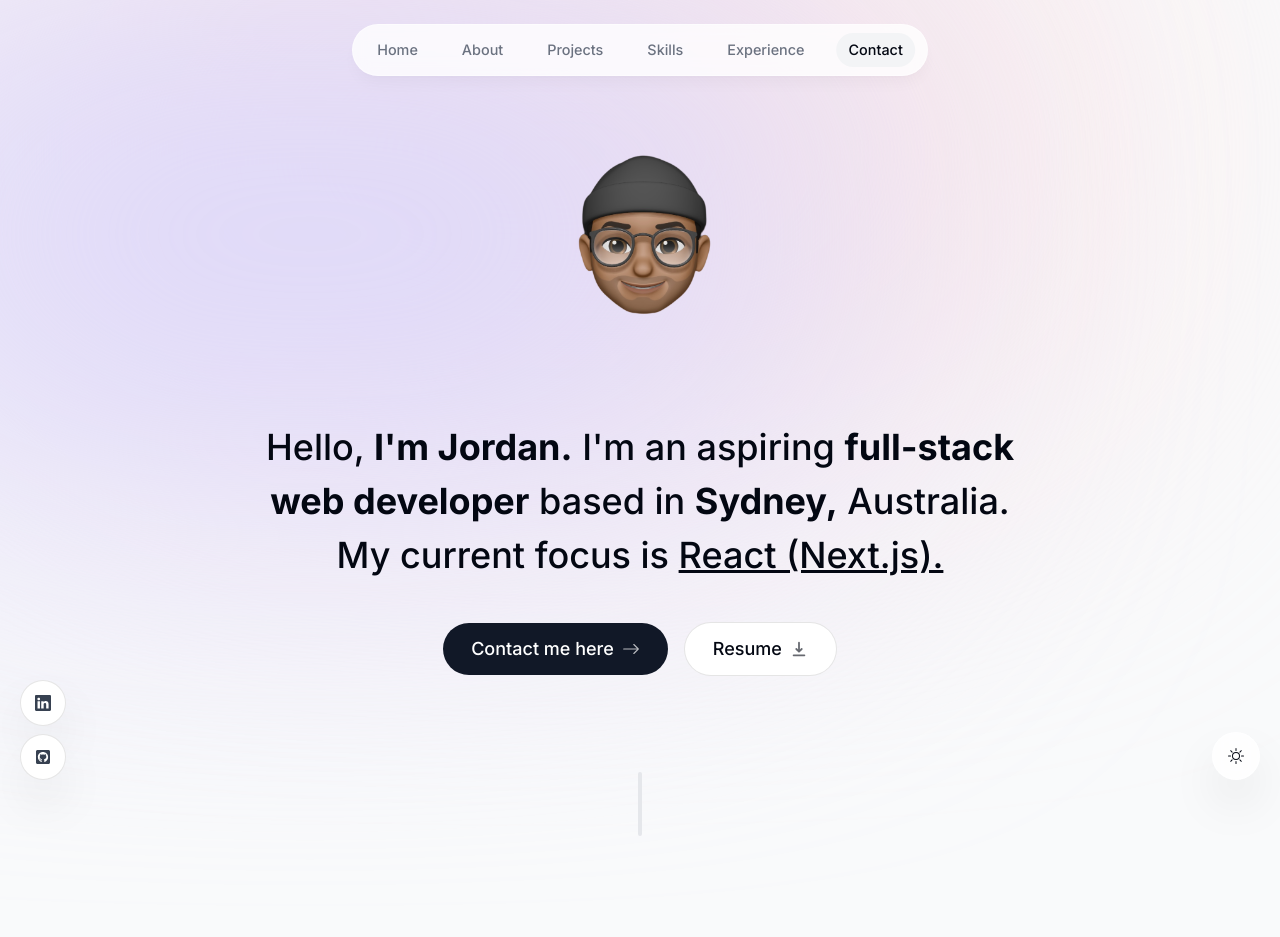
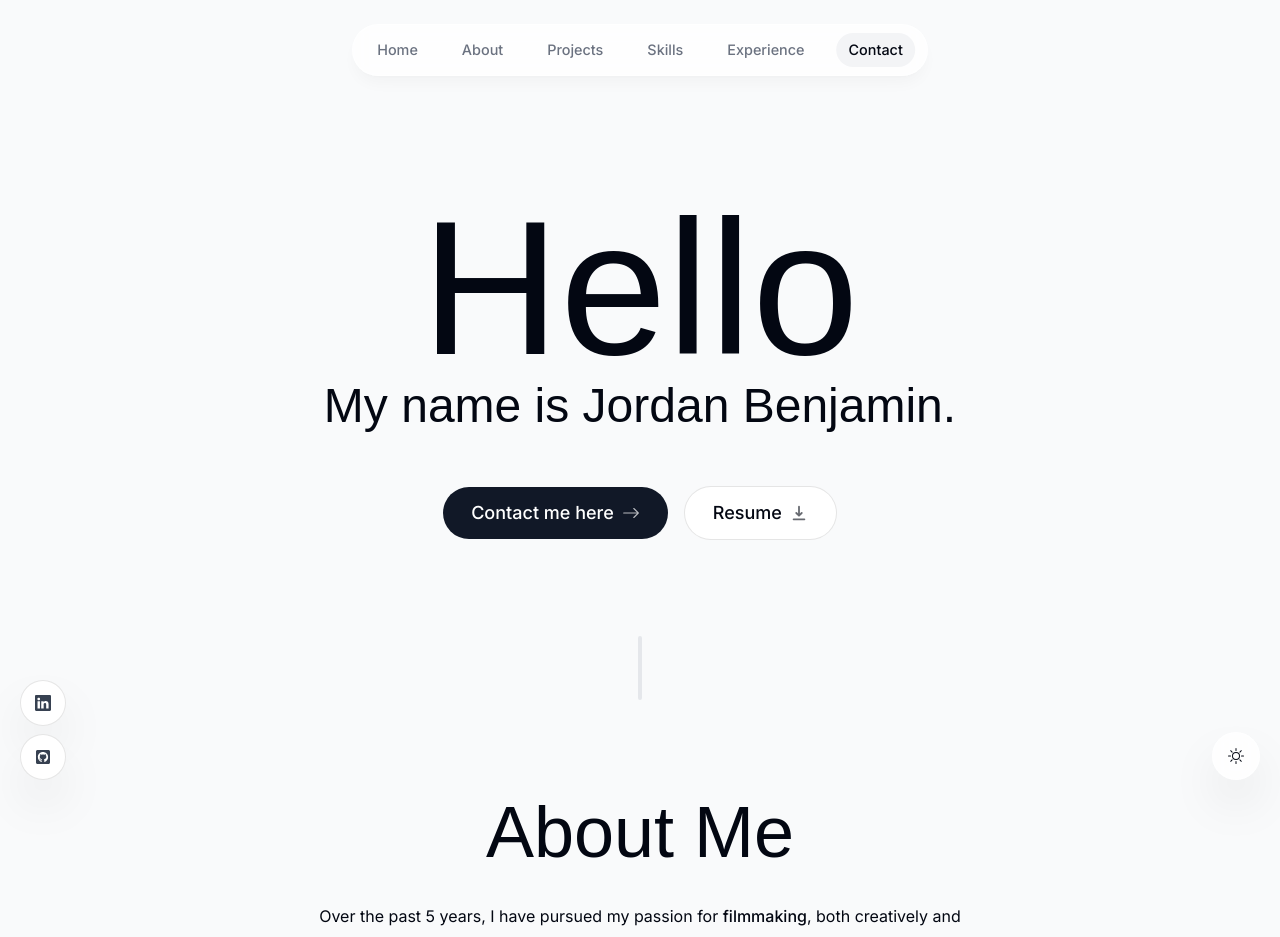
Before and after one commit to jordansbenjamin/portfolio_v2, a Next.js app: page / in a window 1280 px wide. Shown: the top 937 px of the page. Built offline with nearby package versions, Linux system fonts and the light colour scheme; no server answers.

Commit message:
Tested custom local font

```diff
--- a/package.json
+++ b/package.json
@@ -9,6 +9,7 @@
 		"lint": "next lint"
 	},
 	"dependencies": {
+		"@next/font": "^14.0.3",
 		"@react-email/components": "^0.0.9",
 		"@react-email/tailwind": "^0.0.11",
 		"clsx": "^2.0.0",
--- /dev/null
+++ b/src/app/fonts/fonts.ts
@@ -0,0 +1,7 @@
+import local from "@next/font/local";
+
+const Gallient = local({
+	src: "./GallientRegular.ttf",
+});
+
+export default Gallient;
--- a/src/app/layout.tsx
+++ b/src/app/layout.tsx
@@ -26,11 +26,12 @@ export default function RootLayout({ children }: { children: React.ReactNode })
 			<body
 				className={`${inter.className} bg-gray-50 text-gray-950 relative pt-28 sm:pt-36 dark:bg-gray-900 dark:text-gray-50 dark:text-opacity-90`}>
 				{/* Relative is required on the body because the BG div elements are absolute,
-          so it needs to be relative to the body
-        */}
+          			so it needs to be relative to the body
+        		*/}
 				{/* BG blurred gradient elements */}
-				<div className="bg-[#fbe2e3] absolute top-[-6rem] -z-10 right-[11rem] h-[31.25rem] w-[31.25rem] rounded-full blur-[10rem] sm:w-[68.75rem] dark:bg-[#946263]"></div>
-				<div className="bg-[#dbd7fb] absolute top-[-1rem] -z-10 left-[-35rem] h-[31.25rem] w-[50rem] rounded-full blur-[10rem] sm:w-[68.75rem] md:left-[-33rem] lg:left-[-28rem] xl:left-[-15rem] 2xl:left-[-5rem] dark:bg-[#676394]"></div>
+				{/* WEIRD BUG WITH CHROME FOR BG BLUR */}
+				{/* <div className="bg-[#fbe2e3] absolute top-[-6rem] -z-10 right-[11rem] h-[31.25rem] w-[31.25rem] rounded-full blur-[10rem] sm:w-[68.75rem] dark:bg-[#946263]"></div>
+				<div className="bg-[#dbd7fb] absolute top-[-1rem] -z-10 left-[-35rem] h-[31.25rem] w-[50rem] rounded-full blur-[10rem] sm:w-[68.75rem] md:left-[-33rem] lg:left-[-28rem] xl:left-[-15rem] 2xl:left-[-5rem] dark:bg-[#676394]"></div> */}
 
 				<ThemeContextProvider>
 					<ActiveSectionContextProvider>
@@ -39,11 +40,10 @@ export default function RootLayout({ children }: { children: React.ReactNode })
 						<Footer />
 						<Toaster position="top-right" />
 					</ActiveSectionContextProvider>
-					{/* For optimisation, its better if theme switch is outside the context
-						because it doesnt require values from the context
-					*/}
+					{/* For optimisation, its better if theme switch is outside the ActiveSectionContext because it doesnt require values from it
+					 */}
 					<ThemeSwitch />
-					<SocialContainer/>
+					<SocialContainer />
 				</ThemeContextProvider>
 			</body>
 		</html>
--- a/src/components/Intro.tsx
+++ b/src/components/Intro.tsx
@@ -40,7 +40,7 @@ export default function Intro() {
 							// className="h-24 w-24 rounded-full object-cover border-[0.35rem] border-white shadow-xl"
 							className="h-48 w-48 rounded-full object-cover shadow-xl"
 						/> */}
-						<Image
+						{/* <Image
 							src={profileImg2}
 							alt="Jordan Profile"
 							width={600}
@@ -48,7 +48,7 @@ export default function Intro() {
 							priority={true}
 							// className="h-24 w-24 rounded-full object-cover border-[0.35rem] border-white shadow-xl"
 							className="h-80 w-80 object-cover mt-[-60px]"
-						/>
+						/> */}
 					</motion.div>
 					{/* emoji span */}
 					{/* <motion.span
@@ -67,14 +67,16 @@ export default function Intro() {
 			</div>
 
 			{/* Intro text */}
-			<motion.h1
+			{/* <motion.h1
 				className="mb-10 mt-4 px-4 text-2xl font-medium !leading-[1.5] sm:text-4xl"
 				initial={{ opacity: 0, y: 100 }}
 				animate={{ opacity: 1, y: 0 }}>
 				Hello, <span className="font-bold">I'm Jordan.</span> I'm an aspiring{" "}
 				<span className="font-bold">full-stack web developer</span> based in <span className="font-bold">Sydney,</span>{" "}
 				Australia. My current focus is <span className="underline">React (Next.js).</span>
-			</motion.h1>
+			</motion.h1> */}
+			<h1 className={`font-gallient text-[12rem] px-4`}>Hello</h1>
+			<h2 className={`font-gallient text-5xl mb-14 px-4 mt-[-50px]`}>My name is Jordan Benjamin.</h2>
 
 			{/* Button container */}
 			<motion.div
--- a/src/components/SectionHeading.tsx
+++ b/src/components/SectionHeading.tsx
@@ -5,5 +5,5 @@ type ScetionHeadingProps = {
 };
 
 export default function SectionHeading({ children }: ScetionHeadingProps) {
-	return <h2 className="text-3xl font-medium capitalize mb-8 text-center">{children}</h2>;
+	return <h2 className="font-gallient text-7xl font-medium capitalize mb-8 text-center">{children}</h2>;
 }
--- a/tailwind.config.ts
+++ b/tailwind.config.ts
@@ -8,6 +8,9 @@ const config: Config = {
 	],
 	theme: {
 		extend: {
+			fontFamily: {
+				gallient: ["Gallient", "sans-serif"],
+			},
 			backgroundImage: {
 				"gradient-radial": "radial-gradient(var(--tw-gradient-stops))",
 				"gradient-conic": "conic-gradient(from 180deg at 50% 50%, var(--tw-gradient-stops))",
```
Also changed, not shown: src/app/fonts/GallientRegular.ttf (added), 1 other file (tests, documents, lock files or other folders).
